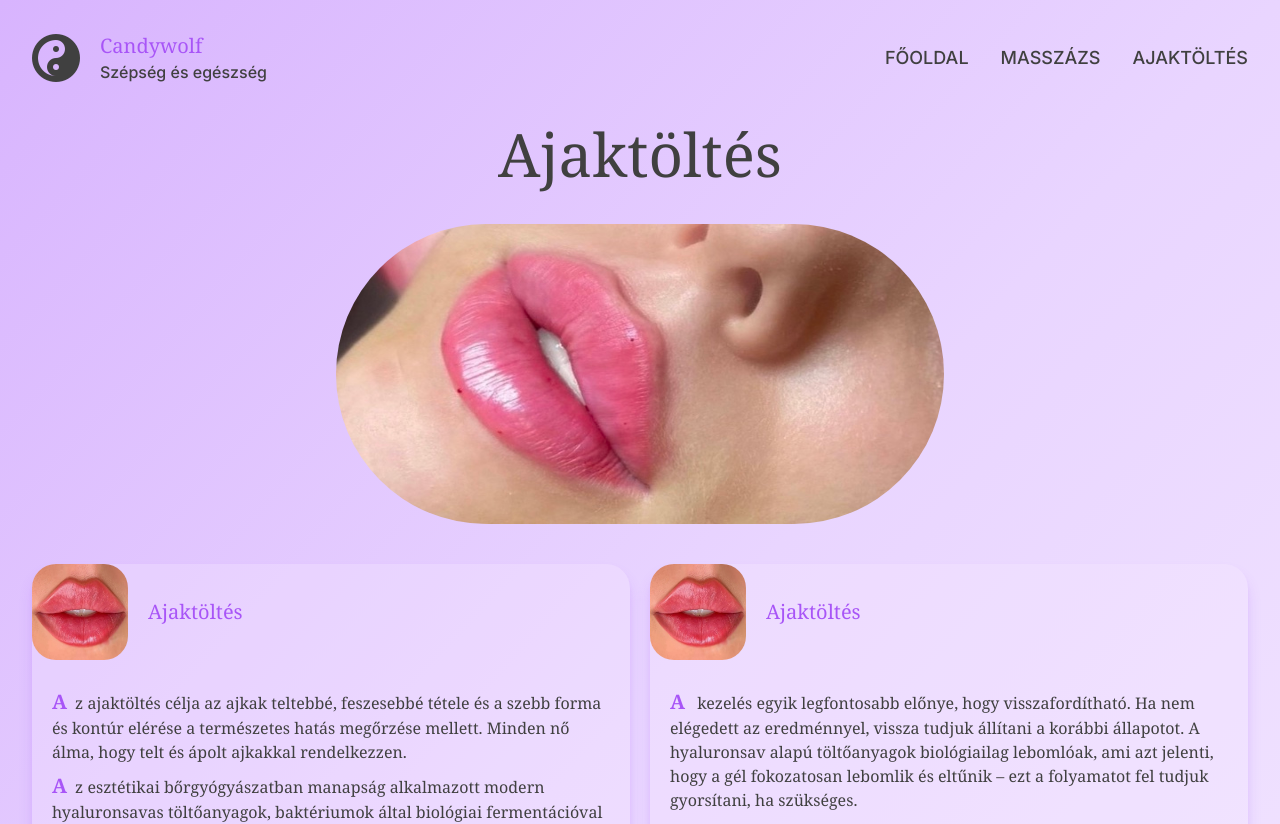
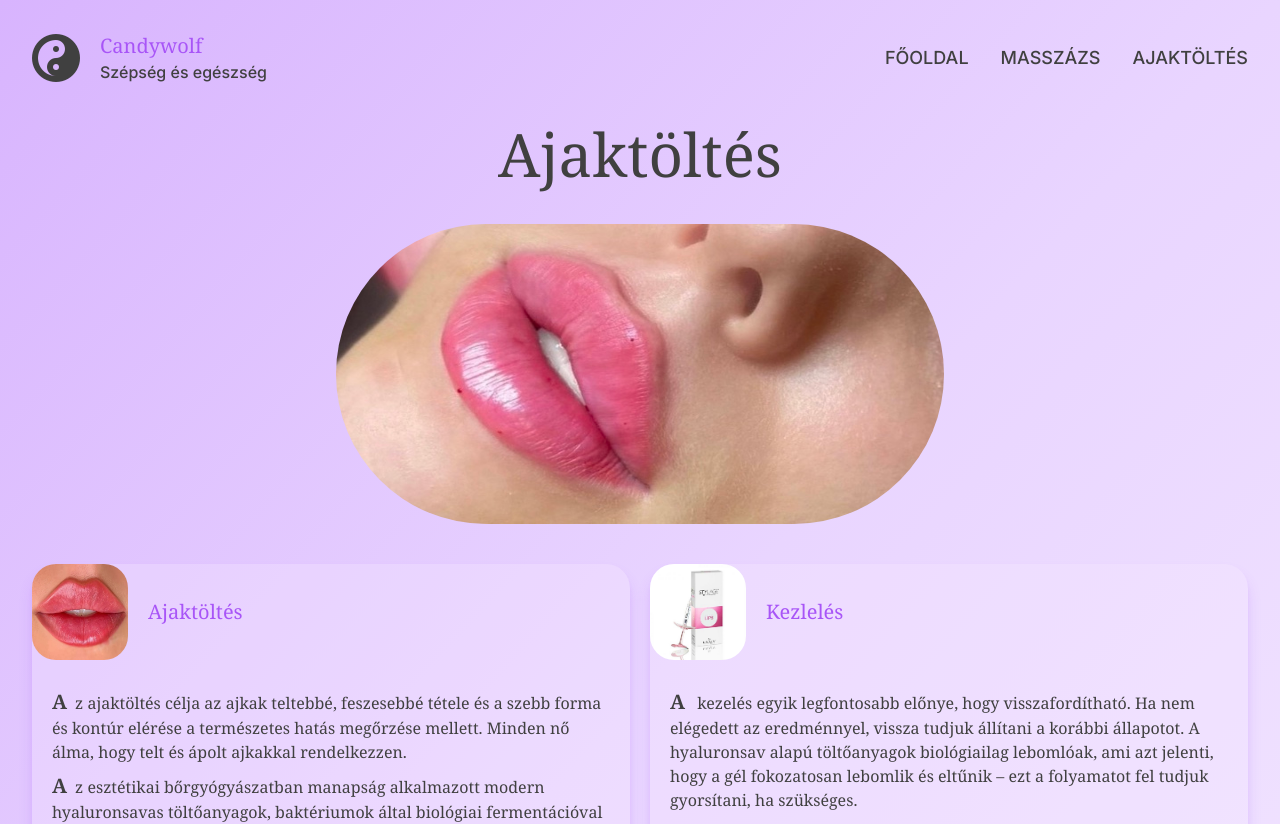
Before and after one commit to candywolf11/candywolf11.github.io, a React (Vite) app: page /lip in a window 1280 px wide. Shown: the top 824 px of the page. Built offline with nearby package versions, Linux system fonts and the light colour scheme; a web font is replaced by a local one.

Commit message:
feat: lip card styles and image

```diff
--- a/src/components/LipCard.tsx
+++ b/src/components/LipCard.tsx
@@ -11,7 +11,7 @@ export const LipCard = ({
 }: LipCardProps) => {
   const paragraphs = paragraphList.map((paragraph, index) => (
     <p
-      className="mt-2 font-serif first-letter:mr-2 first-letter:text-xl first-letter:font-bold first-letter:text-purple-500 dark:first-letter:text-purple-300"
+      className="mt-2 font-serif first-letter:mr-2 first-letter:text-xl first-letter:font-bold"
       key={index}
     >
       {paragraph}
--- a/src/data/lip-data.ts
+++ b/src/data/lip-data.ts
@@ -23,8 +23,8 @@ export const lipPageData: LipPageData = {
       ],
     },
     {
-      title: 'Ajaktöltés',
-      image: '/lip/lip-small.jpg',
+      title: 'Kezlelés',
+      image: '/lip/syringe.jpg',
       paragraphs: [
         // 'Az ajaktöltés célja az ajkak teltebbé, feszesebbé tétele és a szebb forma és kontúr elérése a természetes hatás megőrzése mellett. Minden nő álma, hogy telt és ápolt ajkakkal rendelkezzen.',
         // 'Az esztétikai bőrgyógyászatban manapság alkalmazott modern hyaluronsavas töltőanyagok, baktériumok által biológiai fermentációval előállított, különféle keresztkötéseket tartalmazó, nagy tisztaságú, különböző sűrűségű, „keménységű”, steril fecskendőbe töltött készítmények. Mivel nem állati eredetűek, allergiás reakcióra nem kell számítani. Az úgynevezett dermális töltőanyagok használatával nem csak az ajkak volumene, hanem a formája is alakítható. Az ajkak végleges, kívánt formáját nem feltétlen azonnal érjük el, hanem fokozatosan – a páciens igényeinek megfelelően növelve a hatóanyagot.',
```
Also changed, not shown: public/lip/syringe.jpg (added).
